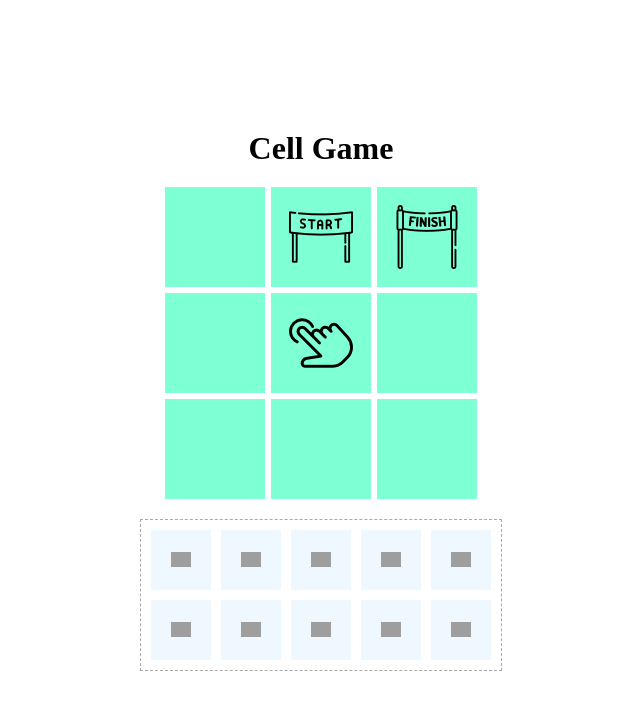
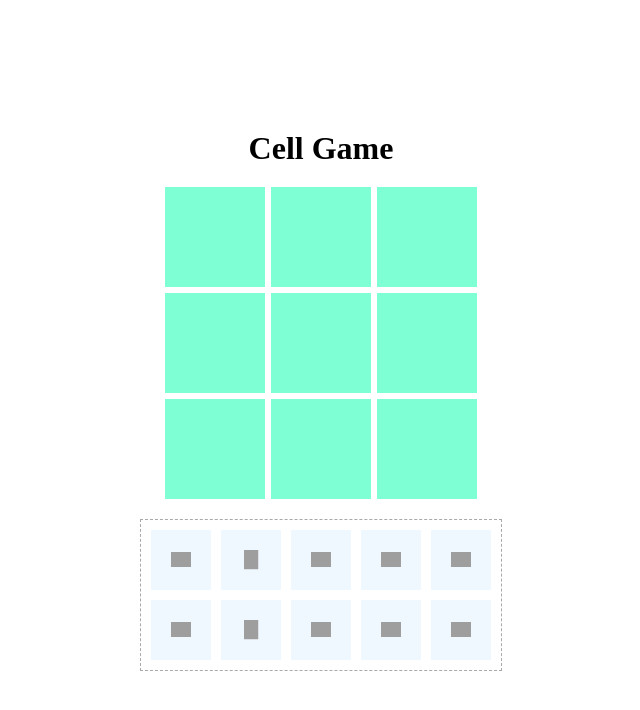
Before and after one commit to artvezhl/cell-game, a React (Create React App) app: page / in a window 1280 px wide. Shown: the top 710 px of the page, without its empty margins (319-959 px from the left). Built offline with nearby package versions, Linux system fonts and the light colour scheme; grey boxes are pictures that could not be loaded.

Commit message:
add redux with redux-toolkit and render board

```diff
--- a/src/components/App/App.tsx
+++ b/src/components/App/App.tsx
@@ -1,15 +1,23 @@
-import React from 'react'
+import React, { useEffect } from 'react'
 import styles from './App.module.scss'
 import Board from '../Board/Board'
 import Arrows from '../Arrows/Arrows'
+import { useAppDispatch, useAppSelector } from '../../store/hooks'
+import { boardSlice } from '../../store/reducers/BoardSlice'
 
 function App() {
-  const x = 0
+  const dispatch = useAppDispatch()
+  const { initBoard } = boardSlice.actions
+  const board = useAppSelector((state) => state.boardReducer.board)
+
+  useEffect(() => {
+    dispatch(initBoard())
+  }, [dispatch, initBoard])
 
   return (
     <div className={styles.app}>
       <h1>Cell Game</h1>
-      <Board />
+      <Board board={board} />
       <Arrows />
     </div>
   )
--- a/src/components/Arrow/Arrow.tsx
+++ b/src/components/Arrow/Arrow.tsx
@@ -9,10 +9,36 @@ interface IArrowProps {
   direction: TDirection
 }
 
-const Arrow: FC<IArrowProps> = ({ direction }) => {
+const Arrow: FC<IArrowProps> = ({ direction = 'down' }) => {
+  const currentDirection = () => {
+    let rotate = 0
+
+    switch (direction) {
+      case 'up':
+        rotate = 180
+        break
+      case 'left':
+        rotate = 90
+        break
+      case 'right':
+        rotate = 270
+        break
+      default:
+        break
+    }
+
+    return `rotate(${rotate}deg)`
+  }
+
   return (
     <div className={styles.arrow}>
-      <img src={arrow} alt={direction} />
+      <img
+        src={arrow}
+        style={{
+          transform: currentDirection(),
+        }}
+        alt={`${direction} arrow`}
+      />
     </div>
   )
 }
--- a/src/components/Arrows/Arrows.tsx
+++ b/src/components/Arrows/Arrows.tsx
@@ -6,16 +6,16 @@ import styles from './Arrows.module.scss'
 const Arrows = () => {
   return (
     <div className={styles.arrows}>
+      <Arrow direction="down" />
+      <Arrow direction="right" />
+      <Arrow direction="down" />
+      <Arrow direction="down" />
       <Arrow direction="up" />
-      <Arrow direction="up" />
-      <Arrow direction="up" />
-      <Arrow direction="up" />
-      <Arrow direction="up" />
-      <Arrow direction="up" />
-      <Arrow direction="up" />
-      <Arrow direction="up" />
-      <Arrow direction="up" />
-      <Arrow direction="up" />
+      <Arrow direction="down" />
+      <Arrow direction="left" />
+      <Arrow direction="down" />
+      <Arrow direction="down" />
+      <Arrow direction="down" />
     </div>
   )
 }
--- a/src/components/Board/Board.tsx
+++ b/src/components/Board/Board.tsx
@@ -1,20 +1,30 @@
-import React from 'react'
+import React, { FC } from 'react'
 
 import styles from './Board.module.scss'
 import Cell from '../Cell/Cell'
+import { ICell } from '../../store/models/ICell'
 
-const Board = () => {
+interface IBoardProps {
+  board: ICell[][]
+}
+
+const Board: FC<IBoardProps> = ({ board }) => {
+  console.log('board is', board)
+
   return (
     <div className={styles.board}>
-      <Cell />
-      <Cell type="start" />
-      <Cell type="finish" />
-      <Cell />
-      <Cell type="choose" />
-      <Cell />
-      <Cell />
-      <Cell />
-      <Cell />
+      {board.map((row) => {
+        return row.map((cell) => <Cell key={cell.id} cell={cell} />)
+      })}
+      {/*<Cell />*/}
+      {/*<Cell type="start" />*/}
+      {/*<Cell type="finish" />*/}
+      {/*<Cell />*/}
+      {/*<Cell type="choose" />*/}
+      {/*<Cell />*/}
+      {/*<Cell />*/}
+      {/*<Cell />*/}
+      {/*<Cell />*/}
     </div>
   )
 }
--- a/src/components/Cell/Cell.tsx
+++ b/src/components/Cell/Cell.tsx
@@ -4,14 +4,16 @@ import finish from '../../images/finish.png'
 import choose from '../../images/tap.png'
 
 import styles from './Cell.module.scss'
+import { ICell } from '../../store/models/ICell'
 
 type TCellType = 'start' | 'finish' | 'choose'
 
 interface ICellProps {
   type?: TCellType
+  cell: ICell
 }
 
-const Cell: FC<ICellProps> = ({ type }) => {
+const Cell: FC<ICellProps> = ({ type, cell }) => {
   const content =
     type === 'start' ? (
       <img src={start} alt={type} />
@@ -21,7 +23,14 @@ const Cell: FC<ICellProps> = ({ type }) => {
       <img src={choose} alt={type} />
     ) : null
 
-  return <div className={styles.cell}>{content}</div>
+  return (
+    <div
+      onClick={() => console.log('coordinates', cell)}
+      className={styles.cell}
+    >
+      {content}
+    </div>
+  )
 }
 
 export default Cell
--- a/src/index.tsx
+++ b/src/index.tsx
@@ -1,12 +1,16 @@
 import React from 'react'
 import ReactDOM from 'react-dom/client'
+import { Provider } from 'react-redux'
 
 import './scss/index.scss'
 import App from './components/App/App'
+import { setupStore } from './store'
+
+const store = setupStore()
 
 const root = ReactDOM.createRoot(document.getElementById('root') as HTMLElement)
 root.render(
-  <React.StrictMode>
+  <Provider store={store}>
     <App />
-  </React.StrictMode>
+  </Provider>
 )
--- /dev/null
+++ b/src/store/hooks/index.ts
@@ -0,0 +1,5 @@
+import { TypedUseSelectorHook, useDispatch, useSelector } from 'react-redux'
+import { AppDispatch, RootState } from '../index'
+
+export const useAppDispatch = () => useDispatch<AppDispatch>()
+export const useAppSelector: TypedUseSelectorHook<RootState> = useSelector
--- /dev/null
+++ b/src/store/index.ts
@@ -0,0 +1,16 @@
+import { combineReducers, configureStore } from '@reduxjs/toolkit'
+import boardReducer from './reducers/BoardSlice'
+
+const rootReducer = combineReducers({
+  boardReducer,
+})
+
+export const setupStore = () => {
+  return configureStore({
+    reducer: rootReducer,
+  })
+}
+
+export type RootState = ReturnType<typeof rootReducer>
+export type AppStore = ReturnType<typeof setupStore>
+export type AppDispatch = AppStore['dispatch']
--- /dev/null
+++ b/src/store/models/IBoard.ts
@@ -0,0 +1,16 @@
+export interface IBoard {
+  rows: number
+  columns: number
+  startPosition: {
+    x: number
+    y: number
+  }
+  finishPosition: {
+    x: number
+    y: number
+  }
+  checkedPosition: {
+    x: number
+    y: number
+  }
+}
--- /dev/null
+++ b/src/store/models/ICell.ts
@@ -0,0 +1,5 @@
+export interface ICell {
+  id: number
+  x: number
+  y: number
+}
--- /dev/null
+++ b/src/store/reducers/BoardSlice.ts
@@ -0,0 +1,60 @@
+import { IBoard } from '../models/IBoard'
+import { ICell } from '../models/ICell'
+import { createSlice } from '@reduxjs/toolkit'
+
+interface BoardState {
+  // board: IBoard
+  board: ICell[][]
+  isLoading: boolean
+  startPosition: {
+    x: number
+    y: number
+  }
+  finishPosition: {
+    x: number
+    y: number
+  }
+  checkedPosition: {
+    x: number
+    y: number
+  }
+}
+const initialState: BoardState = {
+  board: [],
+  isLoading: false,
+  startPosition: {
+    x: 0,
+    y: 0,
+  },
+  finishPosition: {
+    x: 0,
+    y: 0,
+  },
+  checkedPosition: {
+    x: 0,
+    y: 0,
+  },
+}
+export const boardSlice = createSlice({
+  name: 'board',
+  initialState,
+  reducers: {
+    initBoard(state) {
+      const result = []
+      for (let i = 0; i < 3; i++) {
+        const row: ICell[] = []
+        for (let j = 0; j < 3; j++) {
+          row.push({
+            id: Date.now() * Math.random(),
+            x: j,
+            y: i,
+          })
+        }
+        result.push(row)
+      }
+      state.board = result
+    },
+  },
+})
+
+export default boardSlice.reducer
```
Also changed, not shown: package.json (+9 -2 lines), 2 other files (tests, documents, lock files or other folders).
